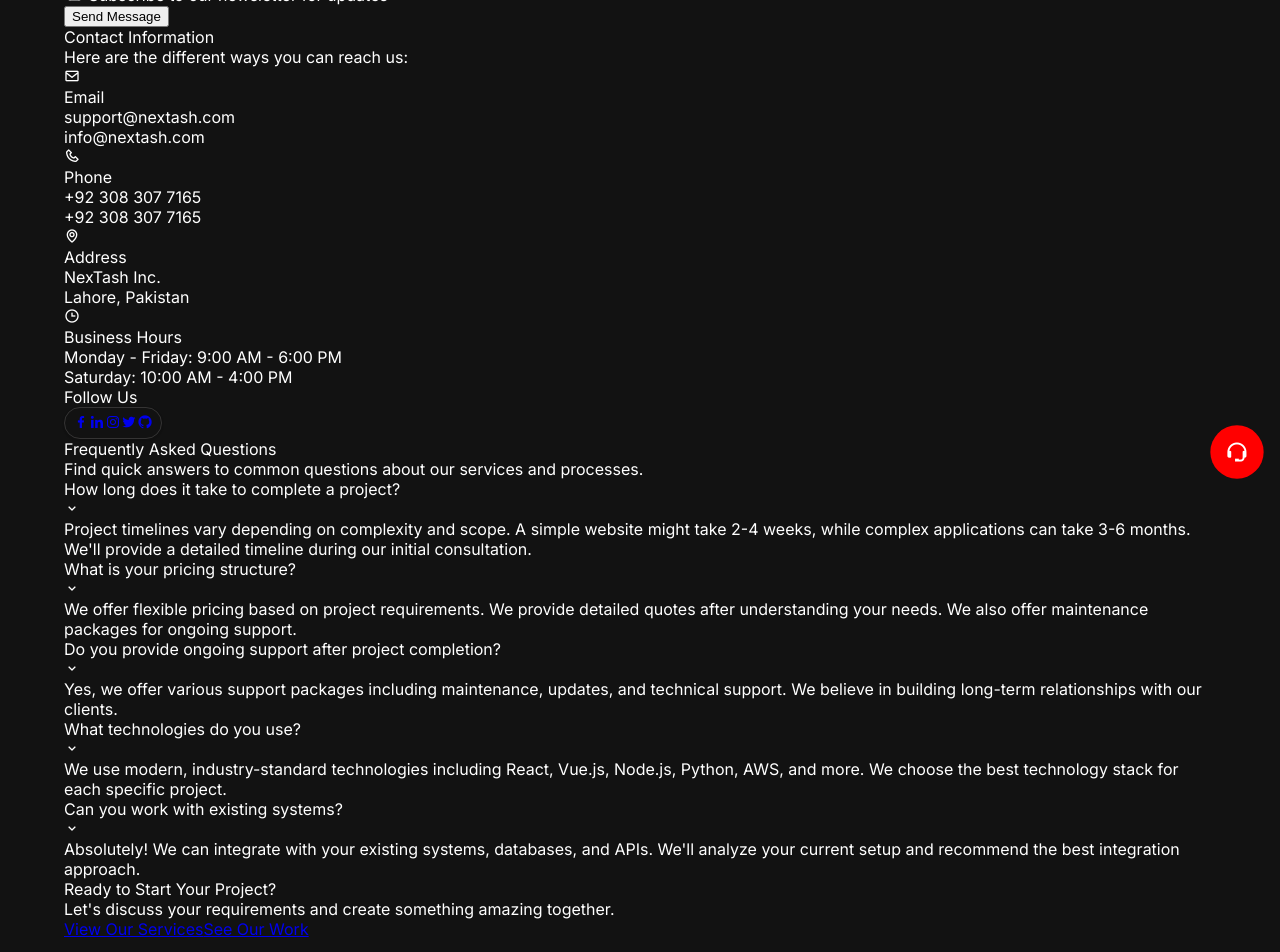
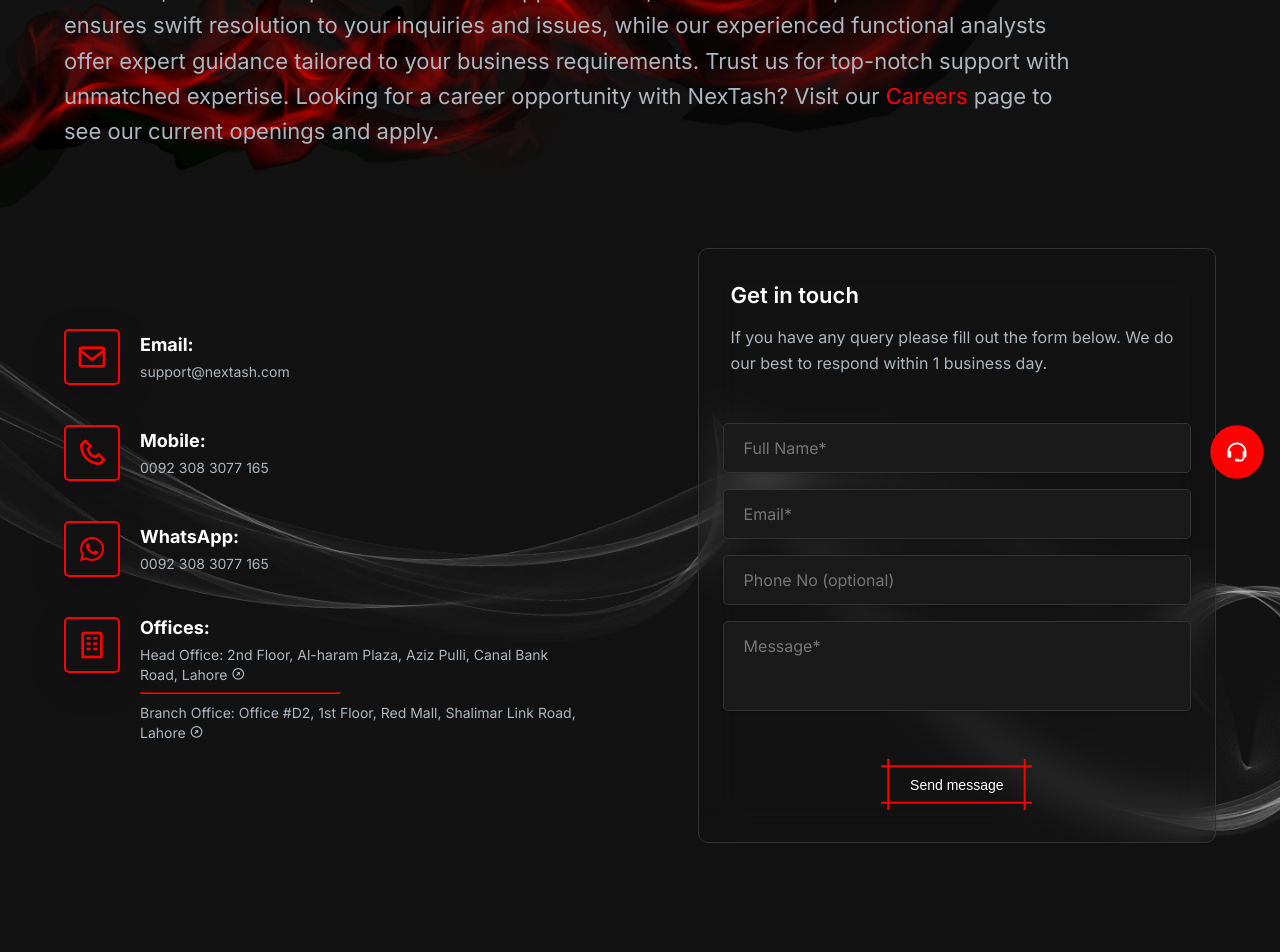
Before and after one commit to HassanFarid5266/nxt_website, a Vue app: page /contact-us in a window 1280 px wide. Shown: the part 300-1252 px from the top of the page. Built offline with nearby package versions, Linux system fonts and the light colour scheme.

Commit message:
Update contact and team pages with new layouts and content; modify styles for improved design consistency; update credentials in data.json.

```diff
--- a/src/assets/scss/pages/_page/_head.scss
+++ b/src/assets/scss/pages/_page/_head.scss
@@ -1,5 +1,5 @@
 .page-head {
-  background-image: url(#{assets("images","bg-swirl-3.webp")});
+  background-image: url("../images/bg-swirl-3.webp");
   background-position: bottom right;
   background-size: cover;
   padding-top: 8rem;
--- a/src/assets/scss/pages/contact/_layout.scss
+++ b/src/assets/scss/pages/contact/_layout.scss
@@ -1,5 +1,5 @@
 .contact-layout {
-  margin-bottom: 100px;
+  padding-bottom: 100px;
   .boxed {
     display: flex;
     justify-content: space-between;
--- a/src/layout/Footer.vue
+++ b/src/layout/Footer.vue
@@ -73,7 +73,7 @@
               />
               <button type="submit" class="bx bx-send action-btn btn-send"></button>
             </form>
-            <p id="newsletter_feedback" v-if="newsletterFeedback">{{ newsletterFeedback }}</p>
+            <p id="newsletter_feedback" v-if="newsletterFeedback" :class="{ 'msg-success': !newsletterFeedback.includes('Snap'), 'msg-danger': newsletterFeedback.includes('Snap') }">{{ newsletterFeedback }}</p>
           </div>
         </div>
       </div>
--- a/src/layout/Navbar.vue
+++ b/src/layout/Navbar.vue
@@ -2,7 +2,7 @@
   <header class="navbar" :class="{ 'navbar-scroll': isScrolled }" id="navbar">
     <nav class="menu-items boxed">
       <router-link to="/" class="logo">
-        <img src="@/assets/images/logos/logo.png" class="image" width="60" height="60" alt="NexTash Logo" />
+        <img src="@/assets/images/logos/logo.png" class="image" width="60" height="60" @click="toggleSidebar" alt="NexTash Logo" />
       </router-link>
       <button type="button" class="menu-btn" :class="{ 'close-icon': isSidebarOpen }" @click="toggleSidebar">
         <span class="bar1"></span>
--- a/src/views/ContactUs.vue
+++ b/src/views/ContactUs.vue
@@ -1,199 +1,98 @@
 <template>
-  <main>
-    <SEO
-      title="Contact Us - NexTash"
-      description="Get in touch with our team for any inquiries, project discussions, or support. We're here to help you succeed."
-      keywords="contact, support, inquiry, project discussion, NexTash contact"
-    />
+  <section class="page-head">
+    <div class="boxed">
+      <span class="page-badge">CONTACT US</span>
+      <h1 class="page-title">We're Here to Help!</h1>
+      <p class="page-desc">
+        - Welcome to NexTash! We're excited to connect with you. Whether you have questions, feedback, or want to
+        explore collaboration opportunities, we're here to help. Our skilled team ensures swift resolution to your
+        inquiries and issues, while our experienced functional analysts offer expert guidance tailored to your
+        business
+        requirements. Trust us for top-notch support with unmatched expertise. Looking for a career opportunity with
+        NexTash? Visit our <a href="/careers/" class="link">Careers</a> page to see our current openings and apply.
+      </p>
+    </div>
+  </section>
 
-    <!-- HERO SECTION -->
-    <section class="hero-section">
-      <div class="boxed">
-        <div class="hero-content">
-          <b class="section-badge">Contact</b>
-          <h1 class="hero-title">Get In Touch</h1>
-          <p class="hero-description">
-            Ready to start your next project? Have questions about our services?
-            We'd love to hear from you. Let's discuss how we can help your business grow.
-          </p>
-        </div>
+  <main class="contact-layout bg-one">
+    <section class="boxed">
+      <div class="col-left" data-aos-duration="1000" data-aos="fade-right" data-aos-once="true"
+        data-aos-easing="ease-in-out">
+        <article class="media">
+          <i class="bx bx-envelope icon"></i>
+          <div class="media-body">
+            <h4 class="media-title">Email:</h4>
+            <a href="mailto:support@nextash.com" class="media-desc">support@nextash.com</a>
+          </div>
+        </article>
+        <br>
+        <article class="media">
+          <i class="bx bx-phone icon"></i>
+          <div class="media-body">
+            <h4 class="media-title">Mobile:</h4>
+            <a href="tel:+923083077165" class="media-desc" target="_blank">0092 308 3077 165</a>
+          </div>
+        </article>
+
+        <br>
+        <article class="media">
+          <i class="bx bxl-whatsapp icon"></i>
+          <div class="media-body">
+            <h4 class="media-title">WhatsApp:</h4>
+            <a href="https://wa.me/+9203083077165?text=Hello, i get your number from website, can we talk?"
+              target="_blank" class="media-desc">0092 308 3077 165</a>
+          </div>
+        </article>
+
+        <br>
+        <article class="media">
+          <i class="bx bx-building icon align-self-start"></i>
+          <div class="media-body">
+            <h4 class="media-title">Offices:</h4>
+            <a class="media-desc" href="https://www.google.com/maps/search/31.568966,+74.411162?entry=tts"
+              target="_blank">
+              Head Office: 2nd Floor, Al-haram Plaza, Aziz Pulli, Canal Bank Road, Lahore <span
+                class="bx bx-right-top-arrow-circle icon-lg"></span>
+            </a>
+            <hr style="border-color: var(--primary); width: 200px; margin-left: 0">
+            <a class="media-desc" href="https://maps.app.goo.gl/hUSwu1vFRue6LuXX8" target="_blank">
+              Branch Office: Office #D2, 1st Floor, Red Mall, Shalimar Link Road, Lahore <span
+                class="bx bx-right-top-arrow-circle icon-lg"></span>
+            </a>
+          </div>
+        </article>
       </div>
-    </section>
-
-    <!-- CONTACT CONTENT -->
-    <section class="contact-content">
-      <div class="boxed">
-        <div class="contact-grid">
-          <!-- CONTACT FORM -->
-          <div class="contact-form-section">
-            <h2>Send us a Message</h2>
-            <p>Fill out the form below and we'll get back to you within 24 hours.</p>
-            <ContactForm @form-submitted="handleFormSubmitted" />
+      <div class="col-right" data-aos-duration="1000" data-aos="fade-left" data-aos-once="true"
+        data-aos-easing="ease-in-out">
+        <form class="card card-hoverable card-form" enctype="multipart/form-data" id="contact" autocomplete="on">
+          <div class="card-head">
+            <h2 class="card-title">Get in touch</h2>
+            <p class="card-desc">
+              If you have any query please fill out the form below. We do our best to respond within 1 business day.
+            </p>
           </div>
-
-          <!-- CONTACT INFO -->
-          <div class="contact-info-section">
-            <h2>Contact Information</h2>
-            <p>Here are the different ways you can reach us:</p>
-
-            <div class="contact-methods">
-              <div class="contact-method">
-                <div class="method-icon">
-                  <i class="bx bx-envelope"></i>
-                </div>
-                <div class="method-content">
-                  <h3>Email</h3>
-                  <p>support@nextash.com</p>
-                  <p>info@nextash.com</p>
-                </div>
-              </div>
-
-              <div class="contact-method">
-                <div class="method-icon">
-                  <i class="bx bx-phone"></i>
-                </div>
-                <div class="method-content">
-                  <h3>Phone</h3>
-                  <p>+92 308 307 7165</p>
-                  <p>+92 308 307 7165</p>
-                </div>
-              </div>
-
-              <div class="contact-method">
-                <div class="method-icon">
-                  <i class="bx bx-map"></i>
-                </div>
-                <div class="method-content">
-                  <h3>Address</h3>
-                  <p>NexTash Inc.</p>
-                  <p>Lahore, Pakistan</p>
-                </div>
-              </div>
-
-              <div class="contact-method">
-                <div class="method-icon">
-                  <i class="bx bx-time"></i>
-                </div>
-                <div class="method-content">
-                  <h3>Business Hours</h3>
-                  <p>Monday - Friday: 9:00 AM - 6:00 PM</p>
-                  <p>Saturday: 10:00 AM - 4:00 PM</p>
-                </div>
-              </div>
+          <div class="card-body">
+            <div class="input-group">
+              <input type="text" required class="field" id="fullname" placeholder="Full Name*" />
             </div>
-
-            <!-- SOCIAL LINKS -->
-            <div class="social-section">
-              <h3>Follow Us</h3>
-              <div class="social-links">
-                <a href="https://www.facebook.com/nextash" target="_blank" class="social-link facebook">
-                  <i class="bx bxl-facebook"></i>
-                </a>
-                <a href="https://www.linkedin.com/company/nextash/" target="_blank" class="social-link linkedin">
-                  <i class="bx bxl-linkedin"></i>
-                </a>
-                <a href="https://www.instagram.com/nextashinc/" target="_blank" class="social-link instagram">
-                  <i class="bx bxl-instagram"></i>
-                </a>
-                <a href="https://twitter.com/nextashinc" target="_blank" class="social-link twitter">
-                  <i class="bx bxl-twitter"></i>
-                </a>
-                <a href="https://github.com/nextash" target="_blank" class="social-link github">
-                  <i class="bx bxl-github"></i>
-                </a>
-              </div>
+            <div class="input-group">
+              <input type="email" required class="field" id="email" placeholder="Email*" />
+            </div>
+            <div class="input-group">
+              <input type="tel" class="field" id="phone" placeholder="Phone No (optional)" />
+            </div>
+            <div class="input-group">
+              <textarea class="field" required id="message" rows="3" placeholder="Message*"></textarea>
             </div>
           </div>
-        </div>
-      </div>
-    </section>
-
-    <!-- FAQ SECTION -->
-    <section class="faq-section">
-      <div class="boxed">
-        <div class="section-header">
-          <h2>Frequently Asked Questions</h2>
-          <p>Find quick answers to common questions about our services and processes.</p>
-        </div>
-
-        <div class="faq-grid">
-          <div class="faq-item" v-for="(faq, index) in faqs" :key="index">
-            <div class="faq-question" @click="toggleFaq(index)">
-              <h3>{{ faq.question }}</h3>
-              <i class="bx" :class="faq.isOpen ? 'bx-chevron-up' : 'bx-chevron-down'"></i>
-            </div>
-            <div class="faq-answer" :class="{ 'open': faq.isOpen }">
-              <p>{{ faq.answer }}</p>
-            </div>
+          <div class="card-foot center">
+            <p id="feedback"></p>
+            <button type="submit" class="btn-outline" id="btn">
+              Send message
+            </button>
           </div>
-        </div>
-      </div>
-    </section>
-
-    <!-- CTA SECTION -->
-    <section class="cta-section">
-      <div class="boxed">
-        <div class="cta-content">
-          <h2>Ready to Start Your Project?</h2>
-          <p>Let's discuss your requirements and create something amazing together.</p>
-          <div class="cta-buttons">
-            <router-link to="/services" class="btn-secondary">View Our Services</router-link>
-            <router-link to="/projects" class="btn-primary">See Our Work</router-link>
-          </div>
-        </div>
+        </form>
       </div>
     </section>
   </main>
 </template>
-
-<script>
-import SEO from '@/components/SEO.vue'
-import ContactForm from '@/components/ContactForm.vue'
-
-export default {
-  name: 'ContactUs',
-  components: {
-    SEO,
-    ContactForm
-  },
-  data() {
-    return {
-      faqs: [
-        {
-          question: 'How long does it take to complete a project?',
-          answer: 'Project timelines vary depending on complexity and scope. A simple website might take 2-4 weeks, while complex applications can take 3-6 months. We\'ll provide a detailed timeline during our initial consultation.',
-          isOpen: false
-        },
-        {
-          question: 'What is your pricing structure?',
-          answer: 'We offer flexible pricing based on project requirements. We provide detailed quotes after understanding your needs. We also offer maintenance packages for ongoing support.',
-          isOpen: false
-        },
-        {
-          question: 'Do you provide ongoing support after project completion?',
-          answer: 'Yes, we offer various support packages including maintenance, updates, and technical support. We believe in building long-term relationships with our clients.',
-          isOpen: false
-        },
-        {
-          question: 'What technologies do you use?',
-          answer: 'We use modern, industry-standard technologies including React, Vue.js, Node.js, Python, AWS, and more. We choose the best technology stack for each specific project.',
-          isOpen: false
-        },
-        {
-          question: 'Can you work with existing systems?',
-          answer: 'Absolutely! We can integrate with your existing systems, databases, and APIs. We\'ll analyze your current setup and recommend the best integration approach.',
-          isOpen: false
-        }
-      ]
-    }
-  },
-  methods: {
-    handleFormSubmitted(formData) {
-      console.log('Form submitted:', formData)
-    },
-    toggleFaq(index) {
-      this.faqs[index].isOpen = !this.faqs[index].isOpen
-    }
-  }
-}
-</script>
```
Also changed, not shown: src/views/Team.vue (+12 -5 lines), src/assets/css/style.css, 1 other file (tests, documents, lock files or other folders).
